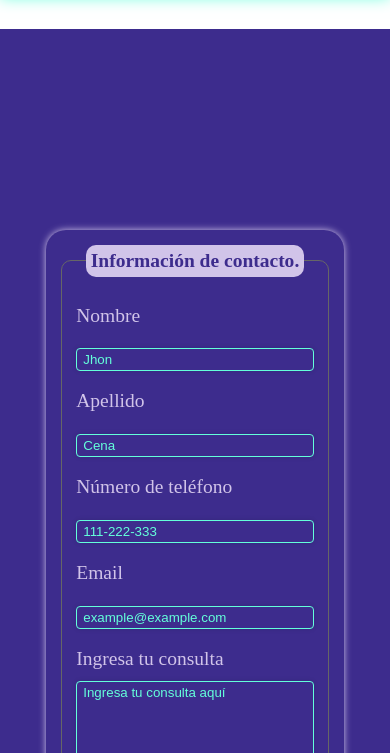
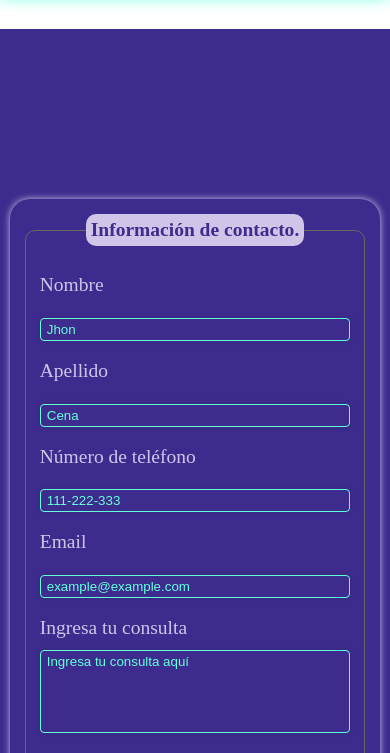
Before and after one commit to vacaasadita/portafolio-2.0, a plain HTML site: page contacto.html in a window 390 px wide. Shown: the part 91-844 px from the top of the page. Drawn offline with Linux system fonts and the light colour scheme.

Commit message:
Update media.css

```diff
--- a/css/media.css
+++ b/css/media.css
@@ -29,7 +29,7 @@
 
 @media (max-width:600px) {
   .contacto__formulario {
-    width: 85%;
+    width: 95%;
   }
 
   .contacto__titulo {
@@ -58,7 +58,7 @@
   }
 
   .contacto__contenido {
-    min-height: calc(100vh - 120px);
+    padding: 10px 0 ;
   }
 }
 
```
